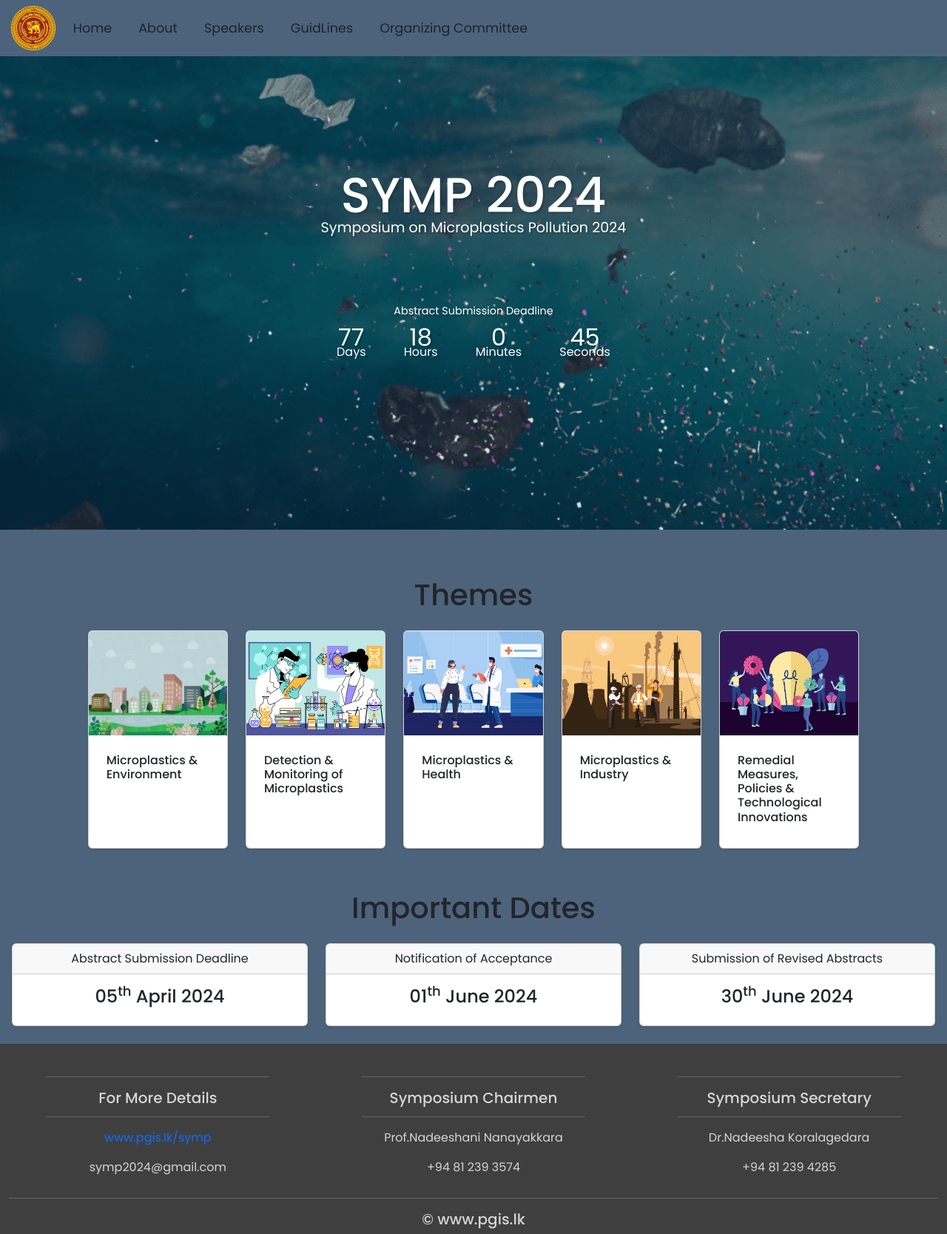
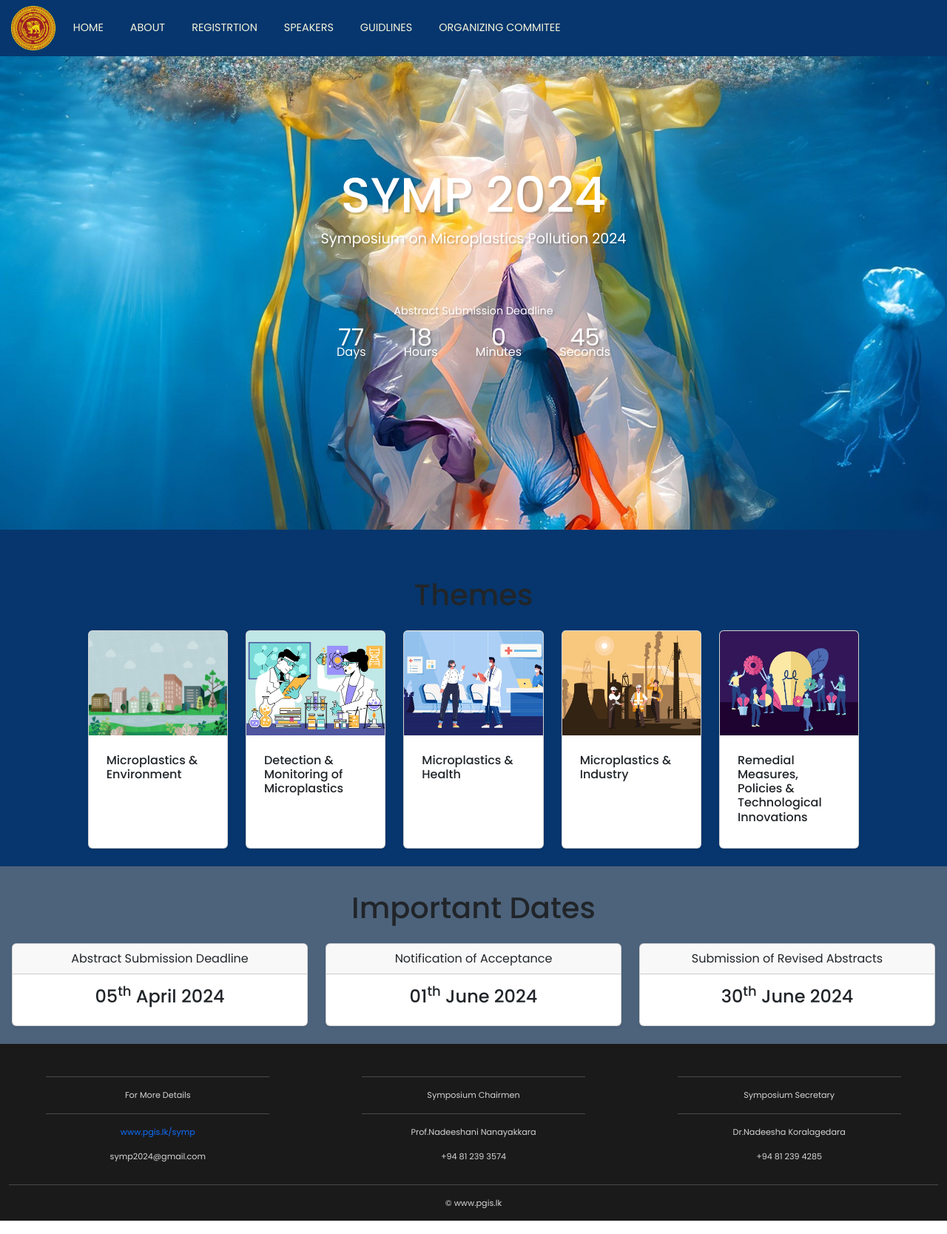
Before and after one commit to Isurumad/web_symp, a website: page src/home.html in a window 1280 px wide. Shown: the whole page at 74% size. Drawn offline with nearby package versions, Linux system fonts and the light colour scheme.

Commit message:
home_changed

```diff
--- a/src/home.html
+++ b/src/home.html
@@ -25,10 +25,10 @@
 
 
 	<!-- Navigation -->
-	<nav class="navbar navbar-expand-md navbar-light bg-light sticky-top" style="background-color: #4d637c !important;">
+	<nav class="navbar navbar-expand-md navbar-light bg-light sticky-top" style="background-color: #06366d !important;">
 		<div class="container-fluid">
 			<a class="navbar-brand" href="#">
-				<img src="/img/university-of-peradeniya-logo.png" class="nav-logo img-fluid">
+				<img src="..\img\university-of-peradeniya-logo.png" class="nav-logo img-fluid" >
 			</a>
 			<button class="navbar-toggler" type="button" data-toggle="collapse" data-target="#navbarResponsive">
 				<span class="navbar-toggler-icon"></span>
@@ -37,19 +37,22 @@
 			<div class="collapse navbar-collapse" id="navbarResponsive">
 				<ul class="navbar-nav ml-auto">
 					<li class="nav-item active">
-						<a class="nav-link" href="#">Home</a>
+						<a class="nav-link" href="#">HOME</a>
 					</li>
 					<li class="nav-item">
-						<a class="nav-link" href="#">About</a>
+						<a class="nav-link" href="#">ABOUT</a>
 					</li>
 					<li class="nav-item">
-						<a class="nav-link" href="#">Speakers</a>
+						<a class="nav-link" href="#">REGISTRTION</a>
 					</li>
 					<li class="nav-item">
-						<a class="nav-link" href="#">GuidLines</a>
+						<a class="nav-link" href="#">SPEAKERS</a>
 					</li>
 					<li class="nav-item">
-						<a class="nav-link" href="#">Organizing Committee</a>
+						<a class="nav-link" href="#">GUIDLINES</a>
+					</li>
+					<li class="nav-item">
+						<a class="nav-link" href="#">ORGANIZING COMMITEE</a>
 					</li>
 				</ul>
 			</div>
@@ -58,14 +61,14 @@
 	</nav>
 
 	<!-- Background with countdown -->
-	<div class="background-with-image" style="background-image: url('../img/microplastic-in-see.png');">
+	<div class="background-with-image" style="background-image: url('../img/micro-plastic.jpg');">
 
 		<div class="title d-flex justify-content-center align-items-center">
 			<h1 class="main-header">SYMP 2024</h1>
 		</div>
 
 		<div class="full-name d-flex justify-content-center align-items-center text-center ">
-			<p class="">Symposium on Microplastics Pollution 2024</p>
+			<p class="title-description">Symposium on Microplastics Pollution 2024</p>
 		</div>
 
 		<div class="timer-disc d-flex justify-content-center align-items-center">
@@ -99,16 +102,12 @@
 	<!-- Theme gallery starts -->
 
 	<div class="container-fluid">
-
-
-		<div class="row justify-content-center" style="background-color: #4d637c !important;">
+		<div class="row justify-content-center" style="background-color: #06366d !important;">
 
 			<!-- Heading -->
 			<div class="col-12 text-center text-dark p-3 mt-5">
 				<h1>Themes</h1>
 			</div>
-
-
 
 			<!-- Placeholder-->
 			<div class="col-xl-1 col-lg-4 col-md-6 mb-4 d-sm-none d-xl-flex align-items-stretch"></div>
@@ -271,7 +270,7 @@
 			<div class="row text-center">
 				<div class="col-md-4">
 					<hr class="light mx-auto">
-					<h5>For More Details</h5>
+					<p>For More Details</p>
 					<hr class="light mx-auto">
 					<p><a href="#" class="text-decoration-none">www.pgis.lk/symp</a></p>
 					<p>symp2024@gmail.com</p>
@@ -279,7 +278,7 @@
 				</div>
 				<div class="col-md-4">
 					<hr class="light mx-auto">
-					<h5>Symposium Chairmen</h5>
+					<p>Symposium Chairmen</p>
 					<hr class="light mx-auto">
 					<p>Prof.Nadeeshani Nanayakkara</p>
 					<p>+94 81 239 3574</p>
@@ -287,7 +286,7 @@
 				</div>
 				<div class="col-md-4">
 					<hr class="light mx-auto">
-					<h5>Symposium Secretary</h5>
+					<p>Symposium Secretary</p>
 					<hr class="light mx-auto">
 					<p>Dr.Nadeesha Koralagedara</p>
 					<p>+94 81 239 4285</p>
@@ -295,7 +294,7 @@
 				</div>
 				<div class="col-12">
 					<hr class="light-100">
-					<h5>&copy; www.pgis.lk</h5>
+					<p>&copy; www.pgis.lk</p>
 				</div>
 			</div>
 		</div>
--- a/src/style.css
+++ b/src/style.css
@@ -12,11 +12,12 @@ html, body{
   height: 100%;
   width: 100%;
   margin: 0;
-
-
-
   font-family: 'Poppins', sans-serif;
   color: #222;
+}
+
+.title-description{
+  margin-top: 30px;
 }
 
 
@@ -35,7 +36,8 @@ html, body{
 }
 
 .nav-link{
-  font-size: 1.1em !important;
+  font-size: 0.9em !important;
+  color: beige;
 }
 /* ************style for navigation end *************/
 
@@ -50,7 +52,7 @@ html, body{
 }
 
 .main-header{
-  font-size: 4rem;
+  font-size: 5rem;
 }
 
 .title{
@@ -113,7 +115,7 @@ html, body{
 
 /* ************style for footer start *************/
 footer{
-  background-color: #3f3f3f;
+  background-color: #1b1a1a;
   color: #d5d5d5;
   padding-top: 2rem;
 }
@@ -127,6 +129,10 @@ hr.light {
 
 .footer a {
   color: #d5d5d5;
+}
+
+footer p{
+  font-size: 0.7em;
 }
 
 hr.light-100{
```
Also changed, not shown: img/main-image-new.jpg (added), img/main-image.jpg (added), img/micro-plastic.jpg (added).
